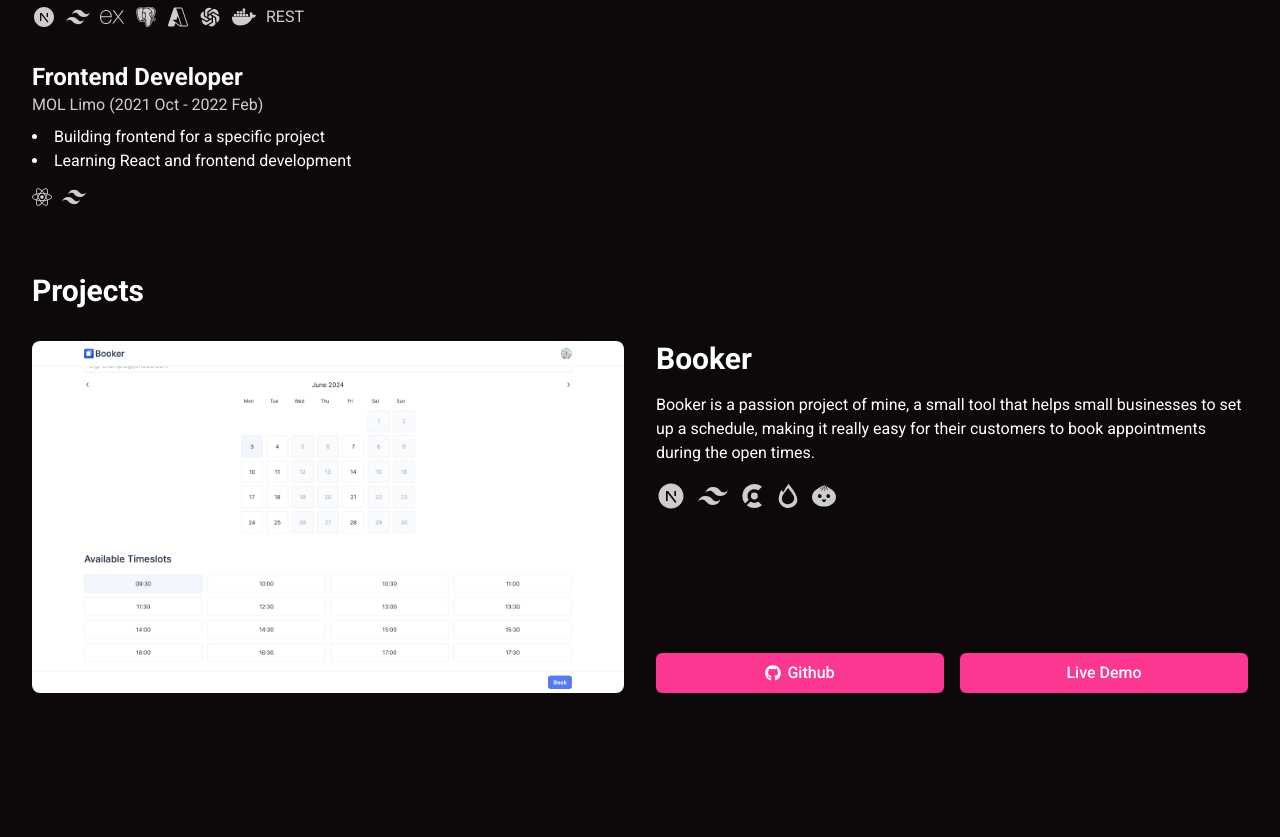
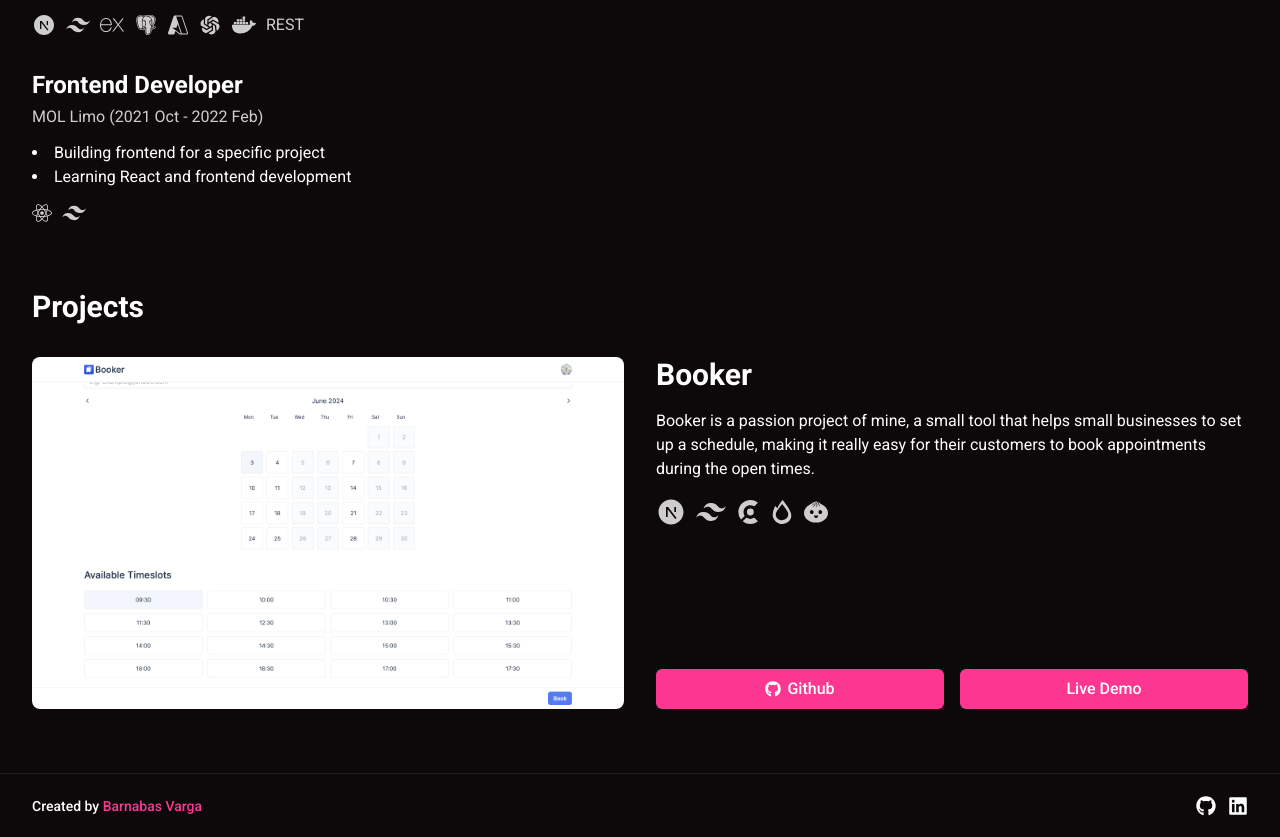
Before and after one commit to vabarnabas/portfolio, a Next.js app: page / in a window 1280 px wide. Shown: the part 1207-2044 px from the top of the page. Before the commit the page ends 1964 px from the top, so only its background shows below. Built offline with nearby package versions, Linux system fonts and the light colour scheme.

Commit message:
feat: added footer and tweaked layout

```diff
--- a/app/layout.tsx
+++ b/app/layout.tsx
@@ -1,14 +1,9 @@
 import type { Metadata } from "next";
-import {
-  Inter,
-  Montserrat,
-  Open_Sans,
-  Poppins,
-  Roboto,
-} from "next/font/google";
+import { Roboto } from "next/font/google";
 import "./globals.css";
 import Navbar from "@/components/navbar/navbar";
 import clsx from "clsx";
+import Footer from "@/components/footer/footer";
 
 const font = Roboto({
   weight: ["100", "300", "400", "500", "700", "900"],
@@ -37,6 +32,7 @@ export default function RootLayout({
         <div className="w-full max-w-[1280px] px-6 pb-16 pt-20 md:px-8">
           {children}
         </div>
+        <Footer />
       </body>
     </html>
   );
--- /dev/null
+++ b/components/footer/footer.tsx
@@ -0,0 +1,26 @@
+import Link from "next/link";
+import React from "react";
+import { FaGithub, FaLinkedin } from "react-icons/fa";
+
+export default function Footer() {
+  const className =
+    "cursor-pointer hover:text-text-primary ease-out transition-all duration-200";
+
+  return (
+    <div className="h-16 w-full flex justify-center border-t border-background-secondary">
+      <div className="flex items-center justify-between w-full max-w-[1280px] px-6 md:px-8">
+        <p className="text-sm font-medium">
+          Created by <span className="text-text-primary">Barnabas Varga</span>
+        </p>
+        <div className="flex items-center gap-x-3 text-xl">
+          <Link target="_blank" href={"https://github.com/vabarnabas"}>
+            <FaGithub className={className} />
+          </Link>
+          <Link target="_blank" href="https://www.linkedin.com/in/vabarnabas/">
+            <FaLinkedin className={className} />
+          </Link>
+        </div>
+      </div>
+    </div>
+  );
+}
--- a/components/project-card/project-card.tsx
+++ b/components/project-card/project-card.tsx
@@ -29,7 +29,7 @@ export default function ProjectCard({
       <div className="h-full flex flex-col">
         <p className="text-3xl font-semibold">{title}</p>
         <p className="mt-4">{description}</p>
-        <div className="flex gap-x-3 mt-4 text-3xl items-center">
+        <div className="flex gap-x-2.5 mt-4 text-3xl items-center">
           {technologies.map((tech, index) => (
             <div
               className="cursor-pointer hover:text-text-primary ease-out transition-all duration-200 hover:opacity-100 opacity-80"
--- a/components/sections/experience/experience.tsx
+++ b/components/sections/experience/experience.tsx
@@ -70,7 +70,7 @@ export default function ExperienceSection() {
   return (
     <div className="">
       <p className="text-3xl font-semibold">Experience</p>
-      <div className="grid md:grid-cols-2 gap-8 mt-8">
+      <div className="grid md:grid-cols-2 gap-12 md:gap-8 mt-8">
         {experiences.map((experience, index) => (
           <div
             key={`menu_item_${experience.title
@@ -79,9 +79,9 @@ export default function ExperienceSection() {
             className=""
           >
             <p className="text-2xl font-semibold">{experience.title}</p>
-            <p className="opacity-80">{`${experience.company} (${experience.date})`}</p>
+            <p className="opacity-80 mt-1">{`${experience.company} (${experience.date})`}</p>
             {experience.bulletPoints && (
-              <ul className="list-disc list-inside mt-2">
+              <ul className="list-disc list-inside mt-3">
                 {experience.bulletPoints.map((bullet, index) => (
                   <li key={`bullet_${index}`}>{bullet}</li>
                 ))}
--- a/tailwind.config.ts
+++ b/tailwind.config.ts
@@ -11,9 +11,11 @@ const config: Config = {
       colors: {
         background: {
           primary: "#0D090A",
+          secondary: "#221D1F",
         },
         text: {
           primary: "#FB3792",
+          secondary: "#FB3792",
         },
       },
     },
```
